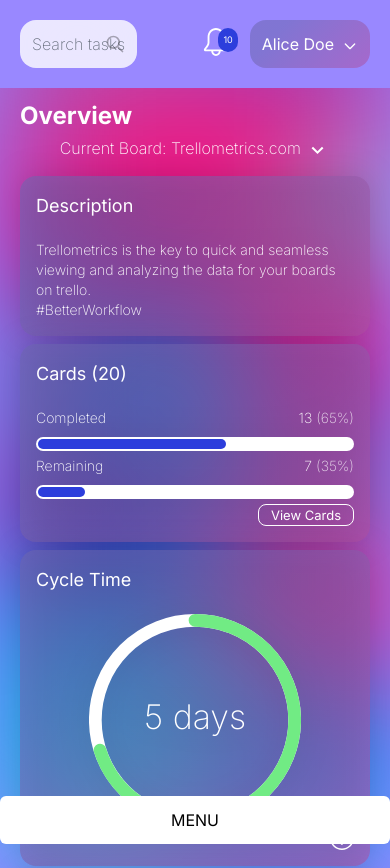
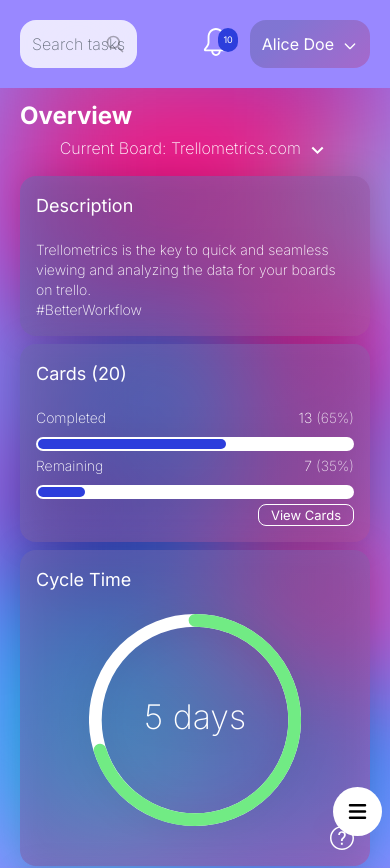
Before and after one commit to pixelRena/Trello-Dashboard, a Next.js app: page / in a window 390 px wide. Shown: the top 868 px of the page. Built offline with nearby package versions, Linux system fonts and the light colour scheme.

Commit message:
Created sidebar mobile button and sidebar context for mobile usage

```diff
--- /dev/null
+++ b/components/buttons/sidebar-button-mobile.component.jsx
@@ -0,0 +1,19 @@
+import { useContext } from "react";
+import { SidebarContext } from "@/context/sidebar.context";
+import { HiMenu, HiOutlineX } from "react-icons/hi";
+
+export default function SideBarButtonMobile() {
+    const {isSidebarOpen, setIsSidebarOpen} = useContext(SidebarContext);
+
+    return(
+        <button className="fixed z-50 text-black bottom-2 right-2 rounded-full bg-white p-3 lg:hidden"
+        onClick={() => setIsSidebarOpen(!isSidebarOpen)}>
+            {
+                !isSidebarOpen ?
+                <HiMenu className="mx-auto" size={25}/>
+                :
+                <HiOutlineX className="mx-auto" size={25}/>
+            }
+        </button>
+    )
+}
--- a/components/sidebar.component.jsx
+++ b/components/sidebar.component.jsx
@@ -1,19 +1,18 @@
 import Link from "next/link";
-import { useState } from "react";
+import SideBarButtonMobile from "./buttons/sidebar-button-mobile.component";
+import { SidebarContext } from "@/context/sidebar.context";
+import { useContext } from "react";
 import { FiInfo } from "react-icons/fi";
 import { SlOptionsVertical } from "react-icons/sl";
 import { HiOutlineDocument, HiOutlineShare, HiOutlineUserGroup } from "react-icons/hi";
 
 export default function Sidebar() {
-    const [menuOpen, setMenuOpen] = useState(false);
+    const {setIsSidebarOpen, isSidebarOpen} = useContext(SidebarContext);
 
     return(
     <>
-    <button className="fixed z-50 text-black bottom-0 rounded-md bg-white w-full p-3 lg:hidden"
-    onClick={() => setMenuOpen(!menuOpen)}>
-        MENU
-    </button>
-    <aside className={`h-screen z-20 mr-20 lg:bg-primary-color bg-primary-color-full lg:flex fixed lg:relative overflow-x-hidden flex-col lg:w-56 w-full px-4 py-8 overflow-y-auto ${menuOpen ? "" : "hidden"}`}>
+    <SideBarButtonMobile/>
+    <aside className={`h-screen z-20 mr-20 lg:bg-primary-color bg-primary-color-full lg:flex fixed lg:relative overflow-x-hidden flex-col lg:w-56 w-full px-4 py-8 overflow-y-auto ${isSidebarOpen ? "" : "hidden"}`}>
         <div className="text-center m-auto">
             <span className="font-bold lg:text-xl text-2xl">Trellometrics</span>
             <img className="m-auto mt-5" src="/favicon.svg" alt="favicon"/>
@@ -21,28 +20,28 @@
 
         <div className="flex flex-col lg:justify-between text-2xl lg:text-base justify-start flex-1 mt-6 m-auto">
             <nav>
-                <Link className="flex items-center px-4 py-2 hover:bg-white/25 transition ease-in-out duration-300 rounded-md mb-3" href="/dashboard" onClick={() => setMenuOpen(false)}>
+                <Link className="flex items-center px-4 py-2 hover:bg-white/25 transition ease-in-out duration-300 rounded-md mb-3" href="/dashboard" onClick={() => setIsSidebarOpen(false)}>
                     <SlOptionsVertical size={22}/>
                     <span className="mx-4">Dashboard</span>
                 </Link>
 
-                <Link className="flex items-center px-4 py-2 hover:bg-white/25 transition ease-in-out duration-300 rounded-md  mb-3" href="/projects" onClick={() => setMenuOpen(false)}>
+                <Link className="flex items-center px-4 py-2 hover:bg-white/25 transition ease-in-out duration-300 rounded-md  mb-3" href="/projects" onClick={() => setIsSidebarOpen(false)}>
                     <HiOutlineDocument size={22}/>
                     <span className="mx-4">Projects</span>
                 </Link>
 
-                <Link className="flex items-center px-4 py-2 hover:bg-white/25 transition ease-in-out duration-300 rounded-md  mb-3" href="#" onClick={() => setMenuOpen(false)}>
+                <Link className="flex items-center px-4 py-2 hover:bg-white/25 transition ease-in-out duration-300 rounded-md  mb-3" href="#" onClick={() => setIsSidebarOpen(false)}>
                     <HiOutlineShare size={22}/>
                     <span className="mx-4">Analytics</span>
                 </Link>
 
-                <Link className="flex items-center px-4 py-2 hover:bg-white/25 transition ease-in-out duration-300 rounded-md  mb-3" href="#" onClick={() => setMenuOpen(false)}>
+                <Link className="flex items-center px-4 py-2 hover:bg-white/25 transition ease-in-out duration-300 rounded-md  mb-3" href="#" onClick={() => setIsSidebarOpen(false)}>
                     <HiOutlineUserGroup size={22}/>
                     <span className="mx-4">Collaboration</span>
                 </Link>
             </nav>
 
-            <Link href="#" className="flex items-center px-4 py-2 hover:bg-white/25 transition ease-in-out duration-300 rounded-md " onClick={() => setMenuOpen(false)}>
+            <Link href="#" className="flex items-center px-4 py-2 hover:bg-white/25 transition ease-in-out duration-300 rounded-md " onClick={() => setIsSidebarOpen(false)}>
                 <FiInfo size={22}/>
                 <span className="mx-4">Support</span>
             </Link>
--- /dev/null
+++ b/context/sidebar.context.jsx
@@ -0,0 +1,18 @@
+// This context is related to the mobile version of the sidebar component.
+import { createContext, useState } from "react";
+
+export const SidebarContext = createContext({
+    isSidebarOpen: false,
+    setIsSidebarOpen: () => {},
+});
+
+export const SidebarContextProvider = ({ children }) => {
+    const [isSidebarOpen, setIsSidebarOpen] = useState(false);
+    const value = { isSidebarOpen, setIsSidebarOpen };
+
+    return(
+        <SidebarContext.Provider value={value}>
+            {children}
+        </SidebarContext.Provider>
+    )
+};
--- a/pages/_app.jsx
+++ b/pages/_app.jsx
@@ -7,12 +7,14 @@
 import { BoardContextProvider } from "@/context/board.context";
 import { UserContextProvider } from "@/context/user.context";
 import { NotificationsContextProvider } from "@/context/notifications.context";
+import { SidebarContextProvider } from "@/context/sidebar.context";
 
 export default function App({ Component, pageProps }) {
   return (
     <UserContextProvider>
       <NotificationsContextProvider>
         <BoardContextProvider>
+          <SidebarContextProvider>
             <Head>
             <title>Trello Dashboard</title>
             <meta name="description" content="View your trello boards statistics" />
@@ -29,6 +31,7 @@
                 <Component {...pageProps} />
               </section>
             </main>
+          </SidebarContextProvider>
         </BoardContextProvider>
       </NotificationsContextProvider>
     </UserContextProvider>
```
Also changed, not shown: next.config.js (line endings or trailing spaces). Lines whose indentation alone changed are shown as unchanged.
